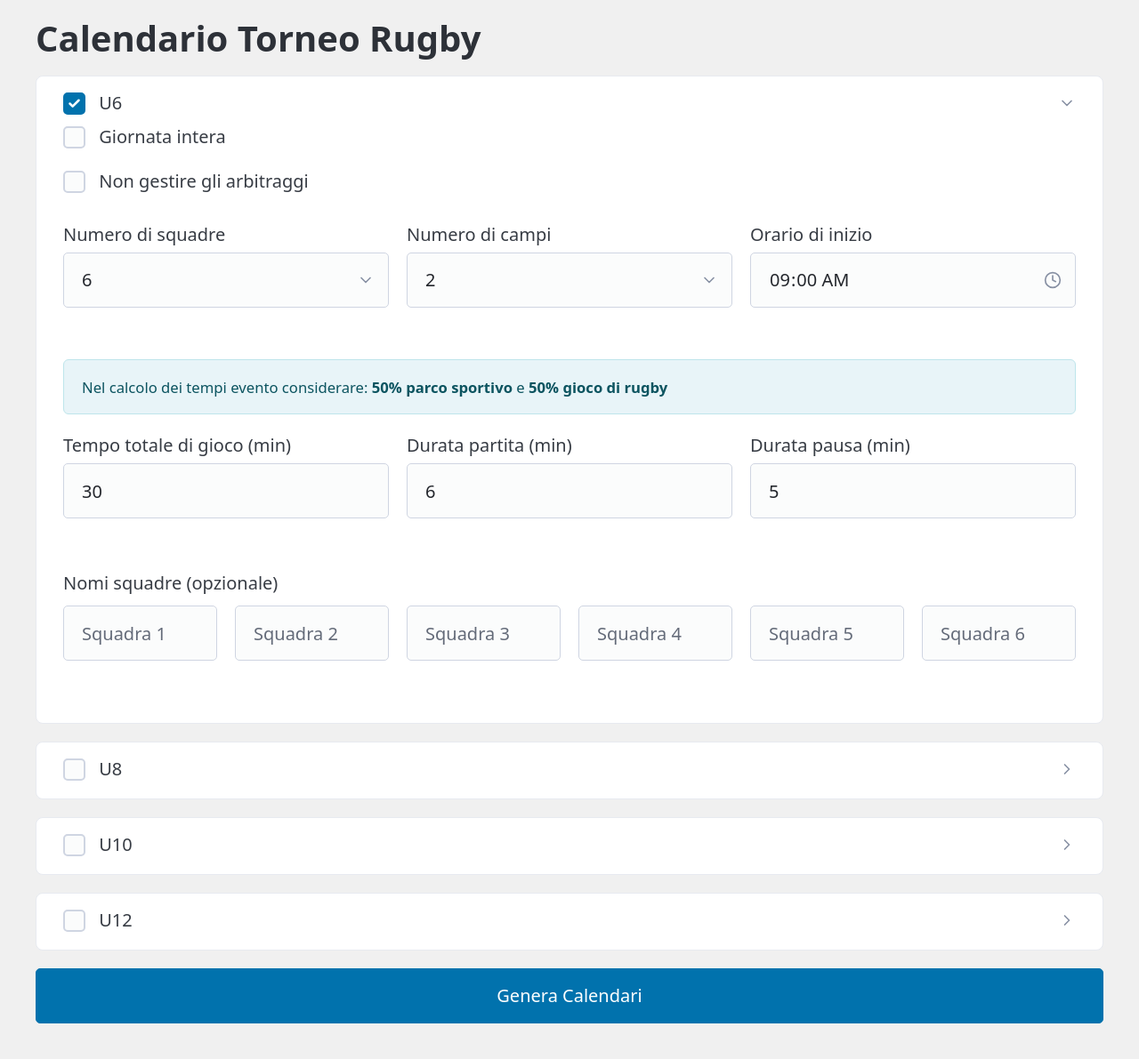
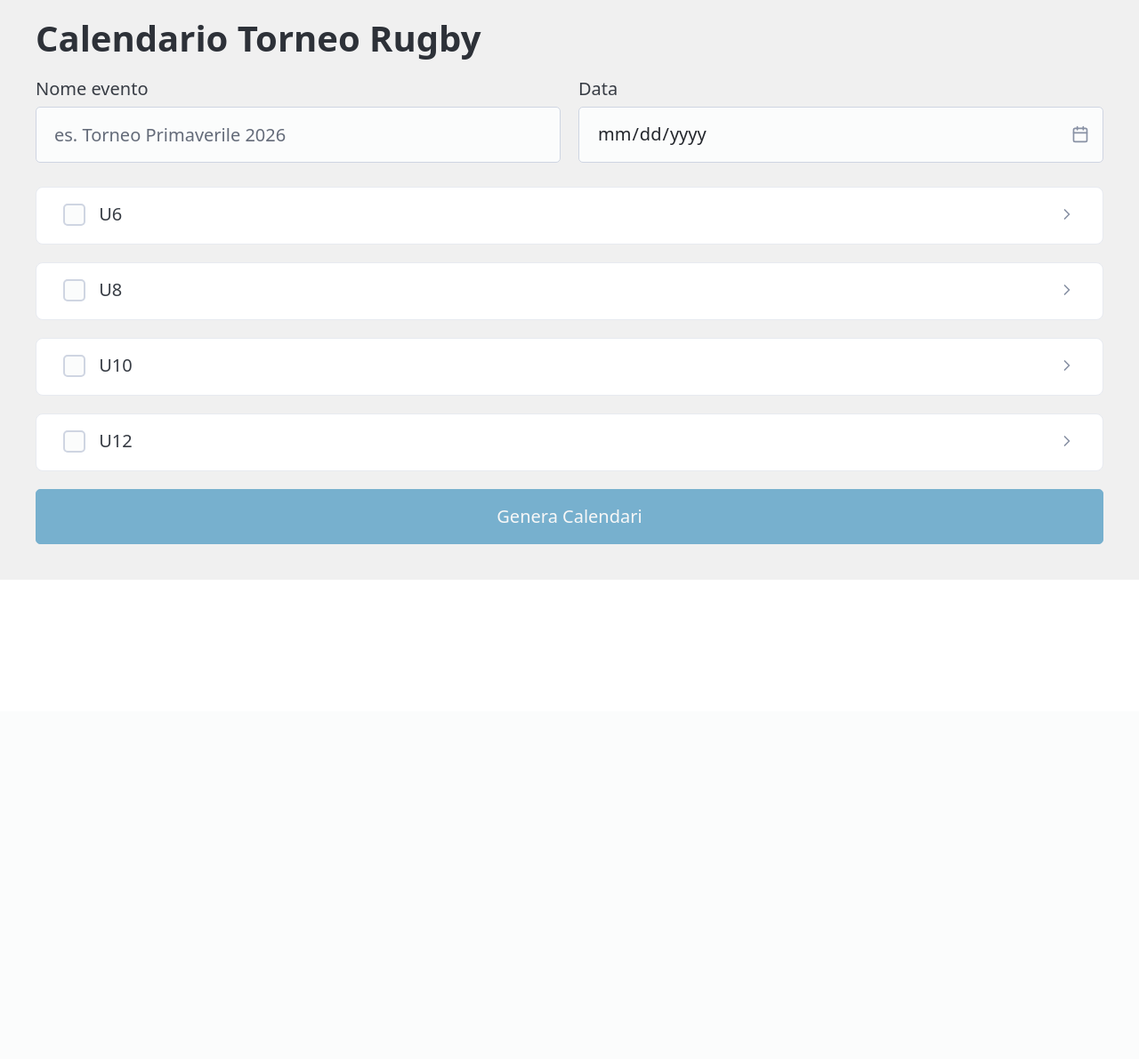
Before and after one commit to bchirico/minirugby-scheduler, a Flask app: page / in a window 1280 px wide. Shown: the whole page at 89% size. After the commit the page ends 612 px from the top, so only its background shows below. Run offline with Flask 3, Linux system fonts and the light colour scheme; some libraries are stand-ins or nearby versions.

Commit message:
comportamento accordion e disabilitazione pulsante
- Nessuna categoria selezionata di default (rimossi checked e open iniziali)
- Il pulsante "Genera Calendari" è disabilitato finché almeno una categoria non è selezionata
- La sezione <details> si apre/chiude automaticamente al toggle del checkbox

Co-Authored-By: Claude Sonnet 4.6 <noreply@anthropic.com>

```diff
--- a/templates/index.html
+++ b/templates/index.html
@@ -8,12 +8,23 @@
 {% endif %}
 
 <form method="post" action="/schedule" id="mainForm">
+    <div class="grid">
+        <label>
+            Nome evento
+            <input type="text" name="event_name" placeholder="es. Torneo Primaverile 2026">
+        </label>
+        <label>
+            Data
+            <input type="date" name="event_date">
+        </label>
+    </div>
+
     {% for cat in category_order %}
     {% set config = categories[cat] %}
-    <details {% if loop.first %}open{% endif %}>
+    <details>
         <summary>
             <label>
-                <input type="checkbox" name="{{ cat }}_enabled" value="1" {% if loop.first %}checked{% endif %}>
+                <input type="checkbox" name="{{ cat }}_enabled" value="1" class="category-checkbox" data-details-id="{{ cat }}_details">
                 {{ cat }}
             </label>
         </summary>
@@ -74,7 +85,7 @@
                        id="{{ cat }}_match_duration">
             </label>
             <label>
-                Durata pausa (min)
+                Durata pausa tra partite (min)
                 <input type="number" name="{{ cat }}_break_duration" min="1"
                        value="{{ config.break_duration }}"
                        class="duration-input" data-category="{{ cat }}"
@@ -97,7 +108,7 @@
     </details>
     {% endfor %}
 
-    <button type="submit">Genera Calendari</button>
+    <button type="submit" id="submitBtn" disabled>Genera Calendari</button>
 </form>
 {% endblock %}
 
@@ -177,5 +188,23 @@ document.querySelectorAll('.team-count-select').forEach(select => {
 
 // Initial calculation for all categories
 CATEGORIES.forEach(cat => recalculate(cat));
+
+// Accordion: open/close <details> when category checkbox changes
+// Submit button: enabled only when at least one category is checked
+const categoryCheckboxes = document.querySelectorAll('.category-checkbox');
+const submitBtn = document.getElementById('submitBtn');
+
+function updateSubmitButton() {
+    submitBtn.disabled = !Array.from(categoryCheckboxes).some(cb => cb.checked);
+}
+
+categoryCheckboxes.forEach(cb => {
+    cb.addEventListener('change', function() {
+        this.closest('details').open = this.checked;
+        updateSubmitButton();
+    });
+});
+
+updateSubmitButton();
 </script>
 {% endblock %}
```
